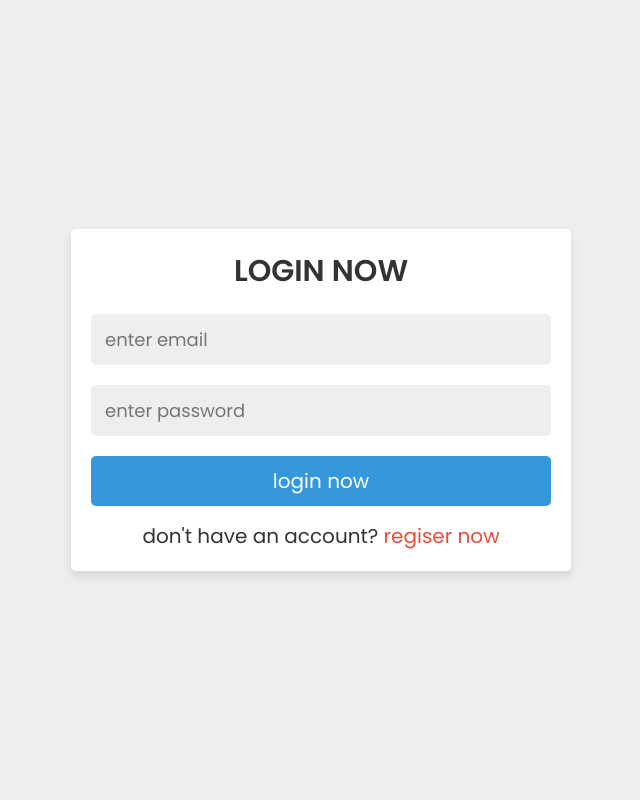
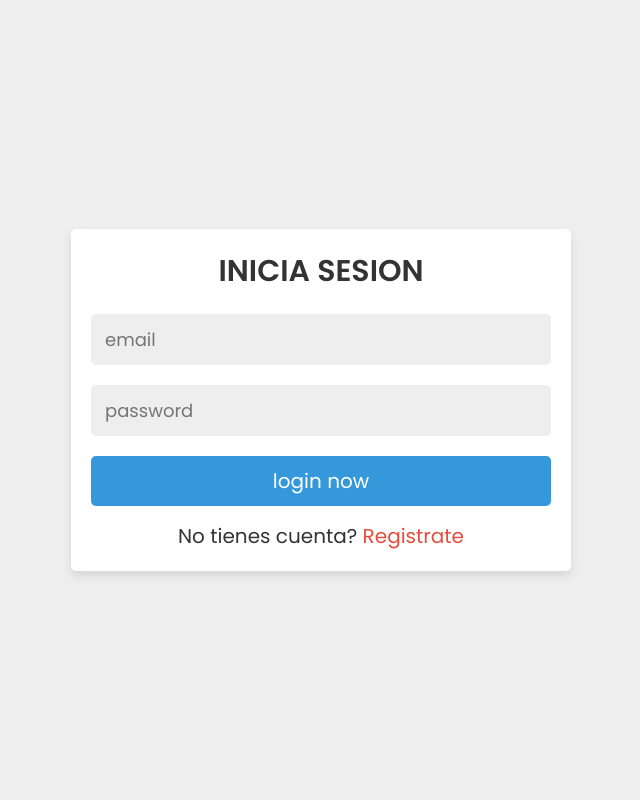
Before and after one commit to JonathanH16/CreaJ-JuanitoVa, a PHP site: page /login/login.php in a window 1280 px wide. Shown: the whole page, without its empty margins (319-959 px from the left). Run offline with PHP 8.4, Linux system fonts and the light colour scheme.

Commit message:
login new

```diff
--- a/JUANITO-VA!/JUANITO-VA!/login/login.php
+++ b/JUANITO-VA!/JUANITO-VA!/login/login.php
@@ -13,7 +13,7 @@ if(isset($_POST['submit'])){
    if(mysqli_num_rows($select) > 0){
       $row = mysqli_fetch_assoc($select);
       $_SESSION['user_id'] = $row['id'];
-      header('location:home.php');
+      header('location:../index.php');
    }else{
       $message[] = 'incorrect email or password!';
    }
@@ -28,9 +28,7 @@ if(isset($_POST['submit'])){
    <meta charset="UTF-8">
    <meta http-equiv="X-UA-Compatible" content="IE=edge">
    <meta name="viewport" content="width=device-width, initial-scale=1.0">
-   <title>login</title>
-
-   <!-- custom css file link  -->
+   <title>Login</title>
    <link rel="stylesheet" href="css/style.css">
 
 </head>
@@ -39,7 +37,7 @@ if(isset($_POST['submit'])){
 <div class="form-container">
 
    <form action="" method="post" enctype="multipart/form-data">
-      <h3>login now</h3>
+      <h3>Inicia Sesion</h3>
       <?php
       if(isset($message)){
          foreach($message as $message){
@@ -47,10 +45,10 @@ if(isset($_POST['submit'])){
          }
       }
       ?>
-      <input type="email" name="email" placeholder="enter email" class="box" required>
-      <input type="password" name="password" placeholder="enter password" class="box" required>
+      <input type="email" name="email" placeholder="email" class="box" required>
+      <input type="password" name="password" placeholder="password" class="box" required>
       <input type="submit" name="submit" value="login now" class="btn">
-      <p>don't have an account? <a href="register.php">regiser now</a></p>
+      <p>No tienes cuenta? <a href="register.php">Registrate</a></p>
    </form>
 
 </div>
```
Also changed, not shown: JUANITO-VA!/JUANITO-VA!/index.php (+3 -9 lines).
